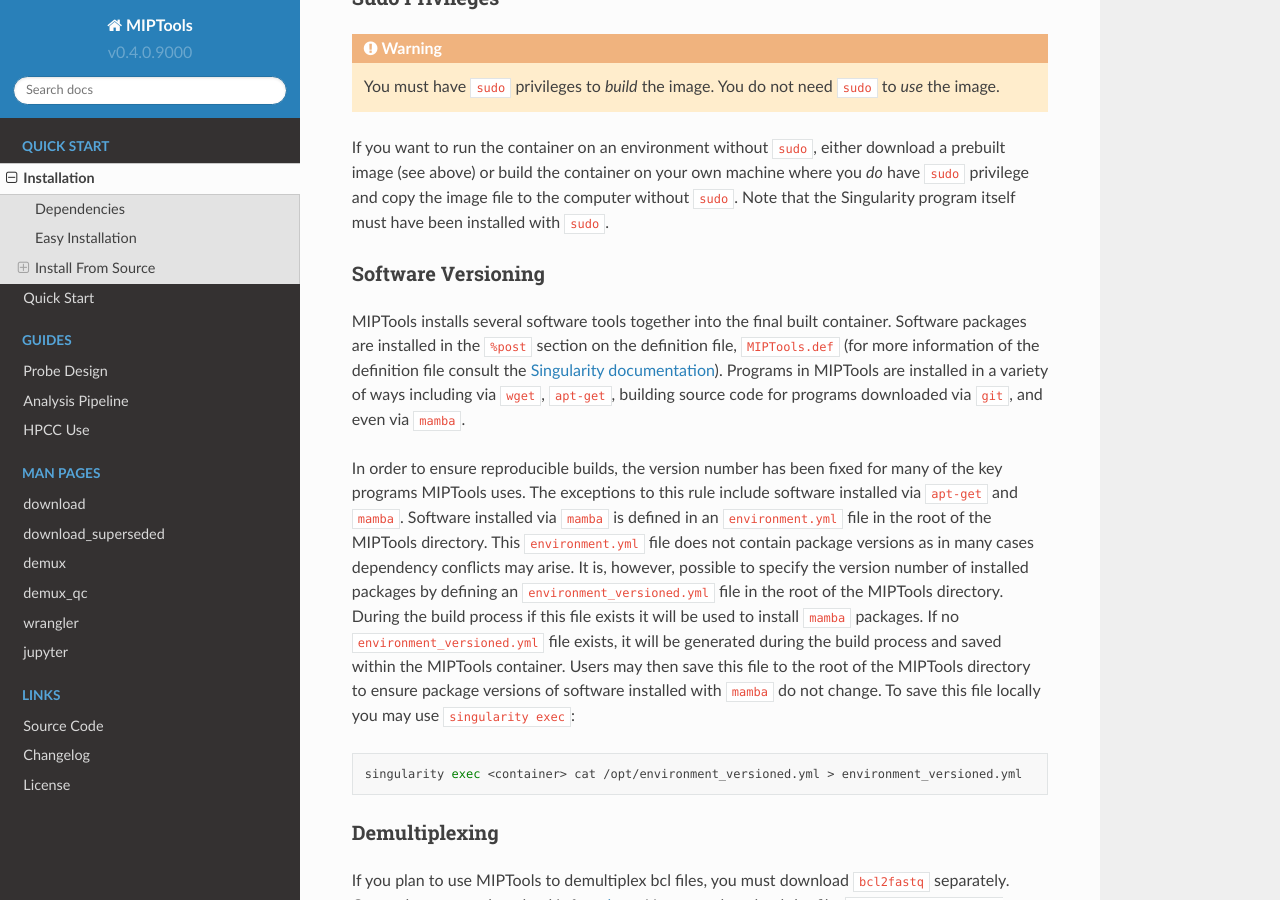
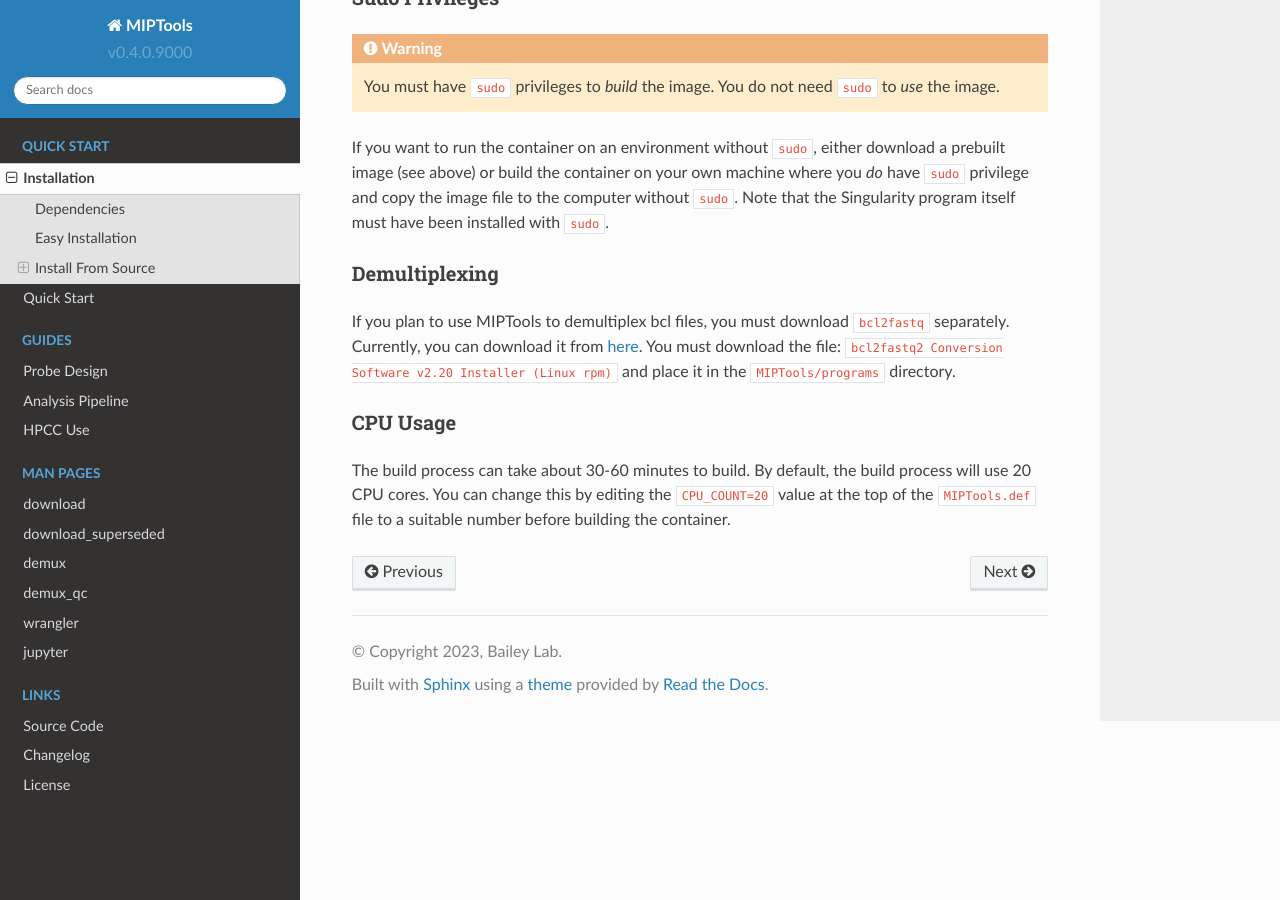
Before and after one commit to bailey-lab/MIPTools, a Sphinx documentation site: the page built from docs/installation.rst, in a window 1280 px wide and 900 px high, scrolled down 1330 px. Built offline with Sphinx 7.4.7 and the Read the Docs theme 2.0.0, drawn with Linux system fonts in a browser that asks for light colours; some of the changed text lies outside the part shown.

Commit message:
streamlining installation.rst

```diff
--- a/docs/installation.rst
+++ b/docs/installation.rst
@@ -3,7 +3,7 @@ Installation
 ============
 If you have a working copy of singularity and have demultiplexed data,
 you can use our sif file (recommended approach, below). Due to licensing
-issues, if you want to use miptools to demultiplex your data (we are just
+issues, if you want to use miptools to demultiplex your data (we're just
 wrapping up illumina's bcl2fastq demultiplexing program) you'll need to
 download bcl2fastq, put it in our 'programs' folder, and build your own
 sif file from source.
@@ -83,37 +83,6 @@ machine where you *do* have ``sudo`` privilege and copy the image file to the
 computer without ``sudo``. Note that the Singularity program itself must have
 been installed with ``sudo``.
 
-Software Versioning
--------------------
-
-MIPTools installs several software tools together into the final built
-container. Software packages are installed in the ``%post`` section on the
-definition file, ``MIPTools.def`` (for more information of the definition file
-consult the `Singularity documentation <https://sylabs.io/docs>`_). Programs in
-MIPTools are installed in a variety of ways including via ``wget``,
-``apt-get``, building source code for programs downloaded via ``git``, and even
-via ``mamba``.
-
-In order to ensure reproducible builds, the version number has been fixed for
-many of the key programs MIPTools uses. The exceptions to this rule include
-software installed via ``apt-get`` and ``mamba``. Software installed via
-``mamba`` is defined in an ``environment.yml`` file in the root of the MIPTools
-directory. This ``environment.yml`` file does not contain package versions as
-in many cases dependency conflicts may arise. It is, however, possible to
-specify the version number of installed packages by defining an
-``environment_versioned.yml`` file in the root of the MIPTools directory.
-During the build process if this file exists it will be used to install
-``mamba`` packages. If no ``environment_versioned.yml`` file exists, it will be
-generated during the build process and saved within the MIPTools container.
-Users may then save this file to the root of the MIPTools directory to ensure
-package versions of software installed with ``mamba`` do not change. To save
-this file locally you may use ``singularity exec``:
-
-.. code-block:: shell
-
-	singularity exec <container> cat /opt/environment_versioned.yml > environment_versioned.yml
-
-
 Demultiplexing
 --------------
 
```
